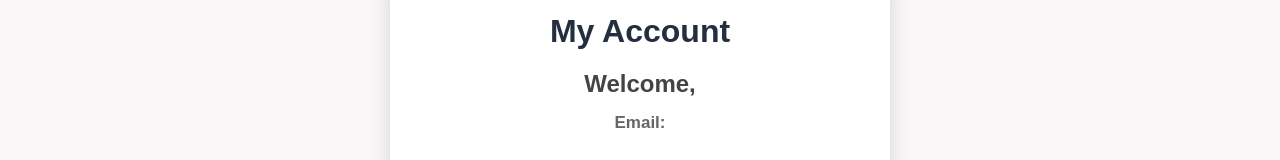
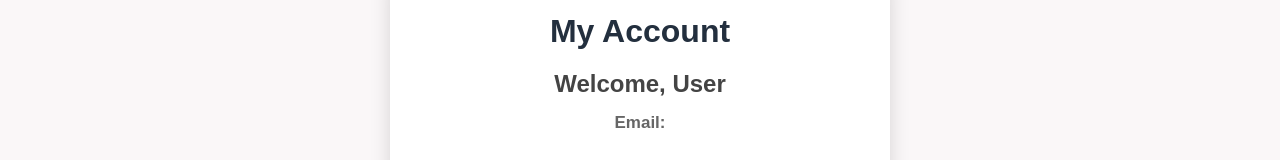
Before and after one commit to shalini312007-creator/nexora-Ecommerce, a React (Create React App) app: page /profile in a window 1280 px wide. Shown: the part 172-332 px from the top of the page. Built offline with nearby package versions, Linux system fonts and the light colour scheme; no server answers.

Commit message:
Update Profile.jsx

```diff
--- a/src/pages/Profile.jsx
+++ b/src/pages/Profile.jsx
@@ -1,19 +1,32 @@
+
 import "./Profile.css";
 import { useNavigate } from "react-router-dom";
 
+function getStoredUser() {
+  try {
+    return JSON.parse(localStorage.getItem("currentUser")) || null;
+  } catch {
+    return null;
+  }
+}
+
 function Profile() {
   const navigate = useNavigate();
-
-  const user = JSON.parse(
-    localStorage.getItem("currentUser")
-  );
+  const user = getStoredUser();
 
   const logout = () => {
+    // Clear the current login session.
     localStorage.removeItem("loggedIn");
     localStorage.removeItem("currentUser");
     localStorage.removeItem("authToken");
 
-    // Save logout message
+    // Notify components such as Navbar that authentication changed.
+    window.dispatchEvent(new Event("auth-changed"));
+
+    // Notify components that cart and wishlist counts should refresh.
+    window.dispatchEvent(new Event("cart-wishlist-updated"));
+
+    // Save the logout success message for the existing toast system.
     sessionStorage.setItem(
       "nexoraToast",
       JSON.stringify({
@@ -22,27 +35,19 @@ function Profile() {
       })
     );
 
-    // Go to home
-    navigate("/");
-
-    // Refresh so Navbar updates
-    setTimeout(() => {
-      window.location.reload();
-    }, 100);
+    // Return to the homepage without reloading the entire website.
+    navigate("/", { replace: true });
   };
 
   return (
     <div className="profile-page">
-
       <h1>My Account</h1>
 
-      <h2>
-        Welcome, {user?.name}
-      </h2>
+      <h2>Welcome, {user?.name || "User"}</h2>
 
       <p>
         <strong>Email:</strong>{" "}
-        {user?.email}
+        {user?.email || ""}
       </p>
 
       <button
@@ -58,7 +63,6 @@ function Profile() {
       >
         Logout
       </button>
-
     </div>
   );
 }
```
